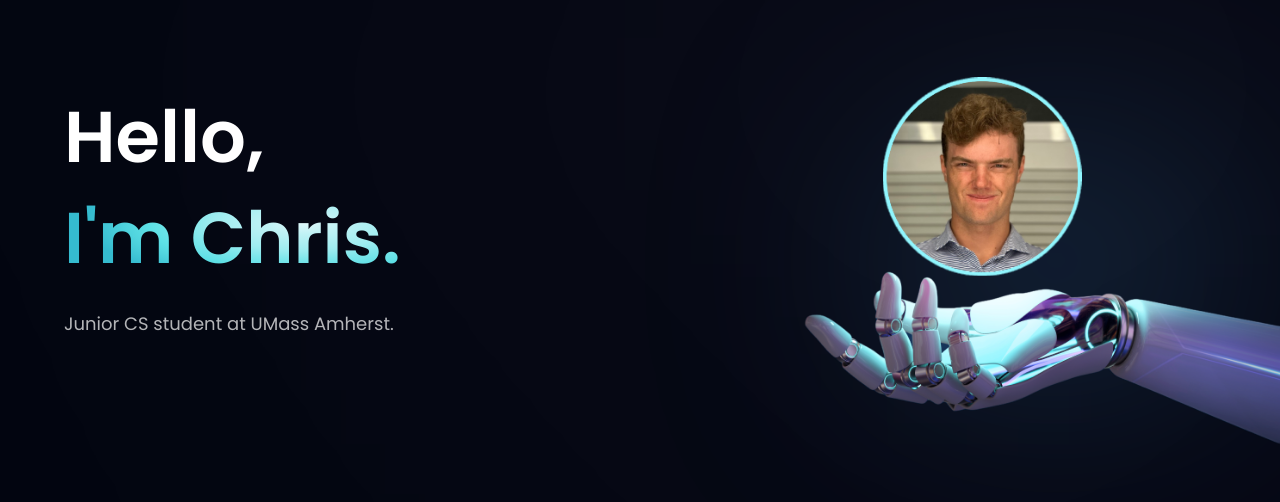
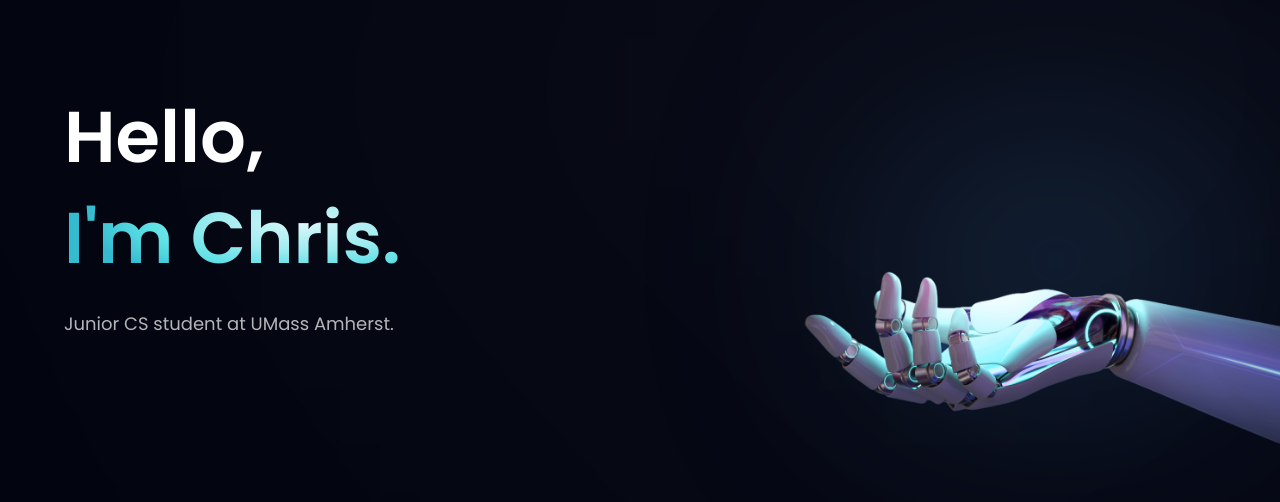
Before and after one commit to cnobleshriver/cnobleshriver.github.io, a React (Vite) app: page / in a window 1280 px wide. Shown: the part 122-624 px from the top of the page. Built offline with nearby package versions, Linux system fonts and the light colour scheme.

Commit message:
remove pic

```diff
--- a/src/components/Hero.jsx
+++ b/src/components/Hero.jsx
@@ -1,5 +1,5 @@
 import styles from "../style";
-import { robotwithball } from "../assets";
+import { robothand } from "../assets";
 
 const Hero = () => {
   return (
@@ -16,7 +16,7 @@ const Hero = () => {
         </p>
       </div>
       <div className={`flex-1 flex ${styles.flexCenter} md:my-0 my-10 relative`}>
-        <img src={robotwithball} alt="robot" className="w-[100%] h-[100%] top-12 relative z-[5]" />
+        <img src={robothand} alt="robot" className="w-[100%] h-[100%] top-12 relative z-[5]" />
 
         {/* gradient start */}
         <div className="absolute z-[0] w-[40%] h-[35%] top-0 pink__gradient" />
```
